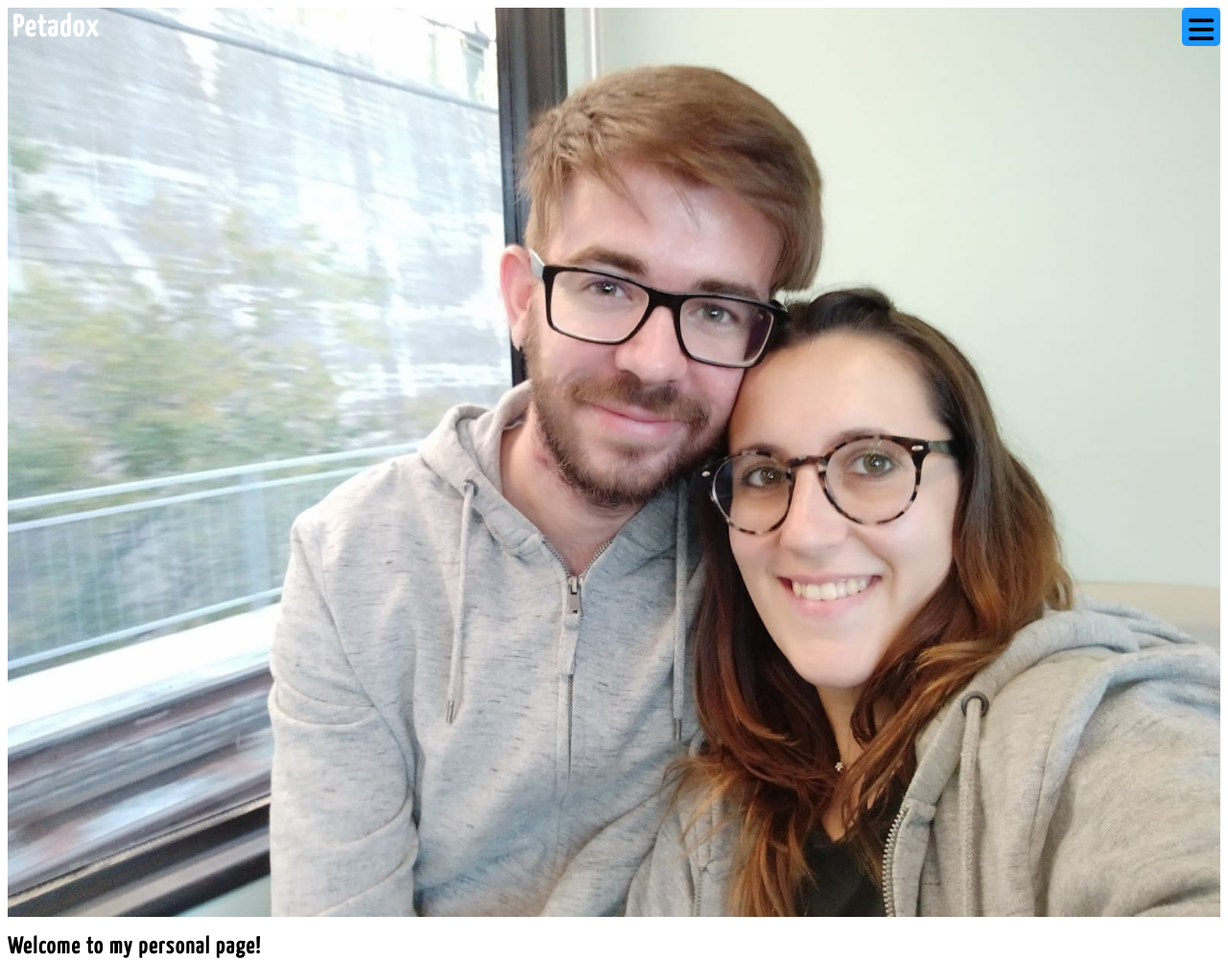
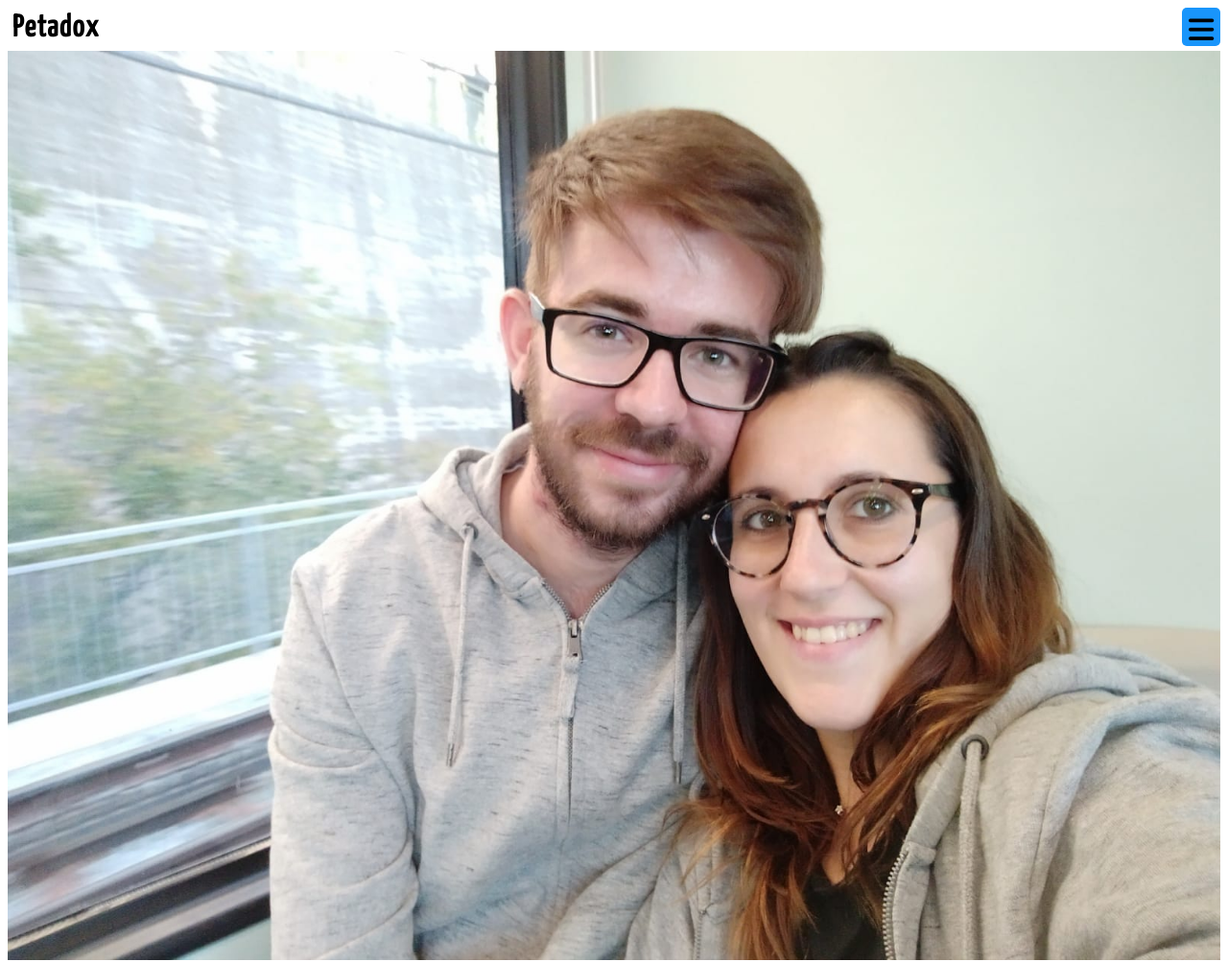
Before and after one commit to petadox/myFirstWeb, a plain HTML site: page index.html in a window 1280 px wide. Shown: the top 1003 px of the page at 96% size. Drawn offline with nearby package versions, Linux system fonts and the light colour scheme.

Commit message:
Fixed some styles

```diff
--- a/css/estilos.css
+++ b/css/estilos.css
@@ -24,7 +24,7 @@ h1, h2, h3, h4, h5, h6 {
 }
 .logo, .icon-menu {
     margin: 5px;
-    color: white;
+    color: black;
 }
 .fas.fa-bars {
     display: block;
@@ -42,6 +42,8 @@ h1, h2, h3, h4, h5, h6 {
 /*----------------------Estilos del menu----------------------*/
 .nav {
     position: absolute;
+    padding-left: 15px;
+    padding-right: 40px;
     top: 60px;
     left: -100%;
     width: 100%;
@@ -70,6 +72,7 @@ h1, h2, h3, h4, h5, h6 {
 /*----------------------Estilos de banner----------------------*/
 
 .banner {
+    padding-top: 45px;
     margin-top: -60px;
     position: relative;
     z-index: -1000;
```
